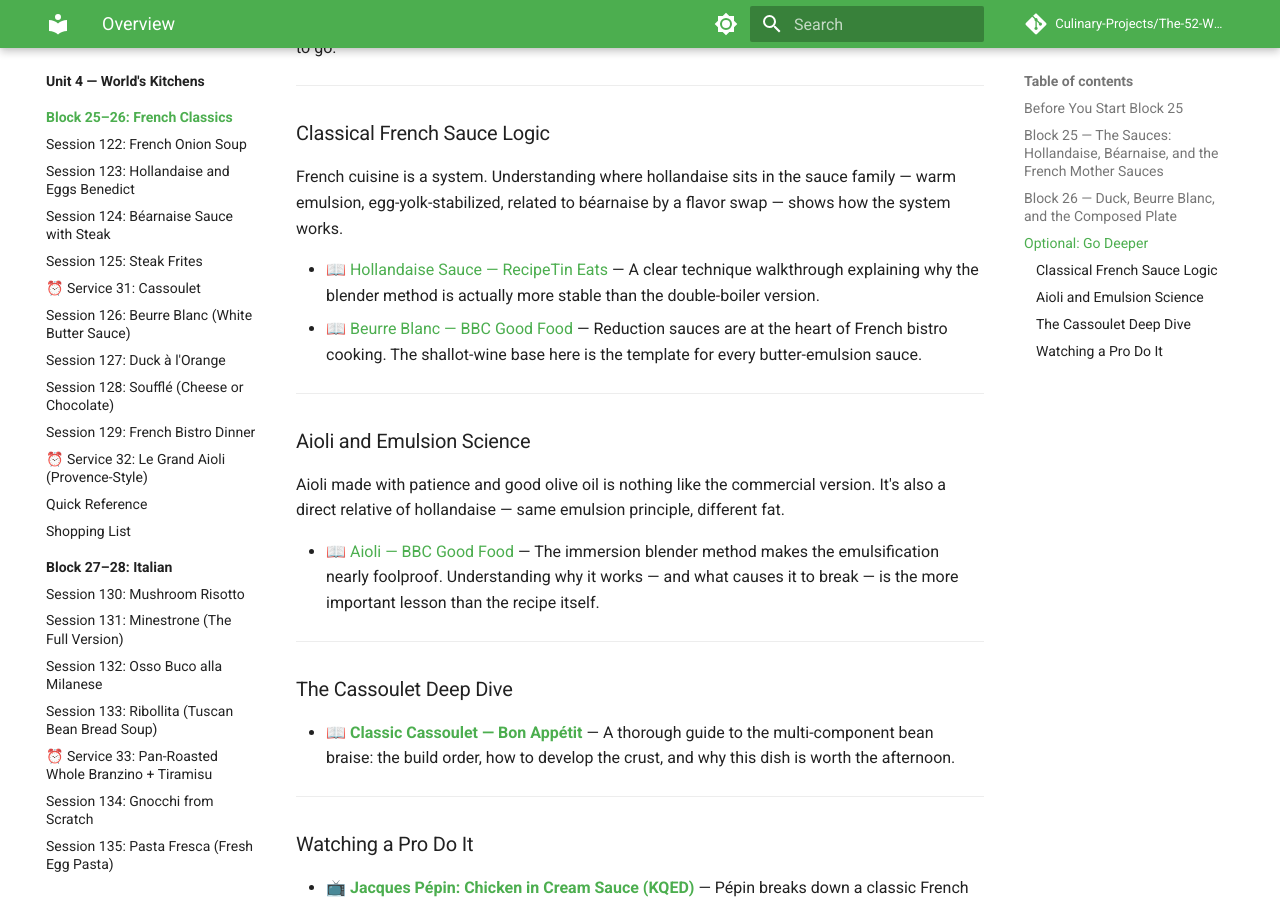
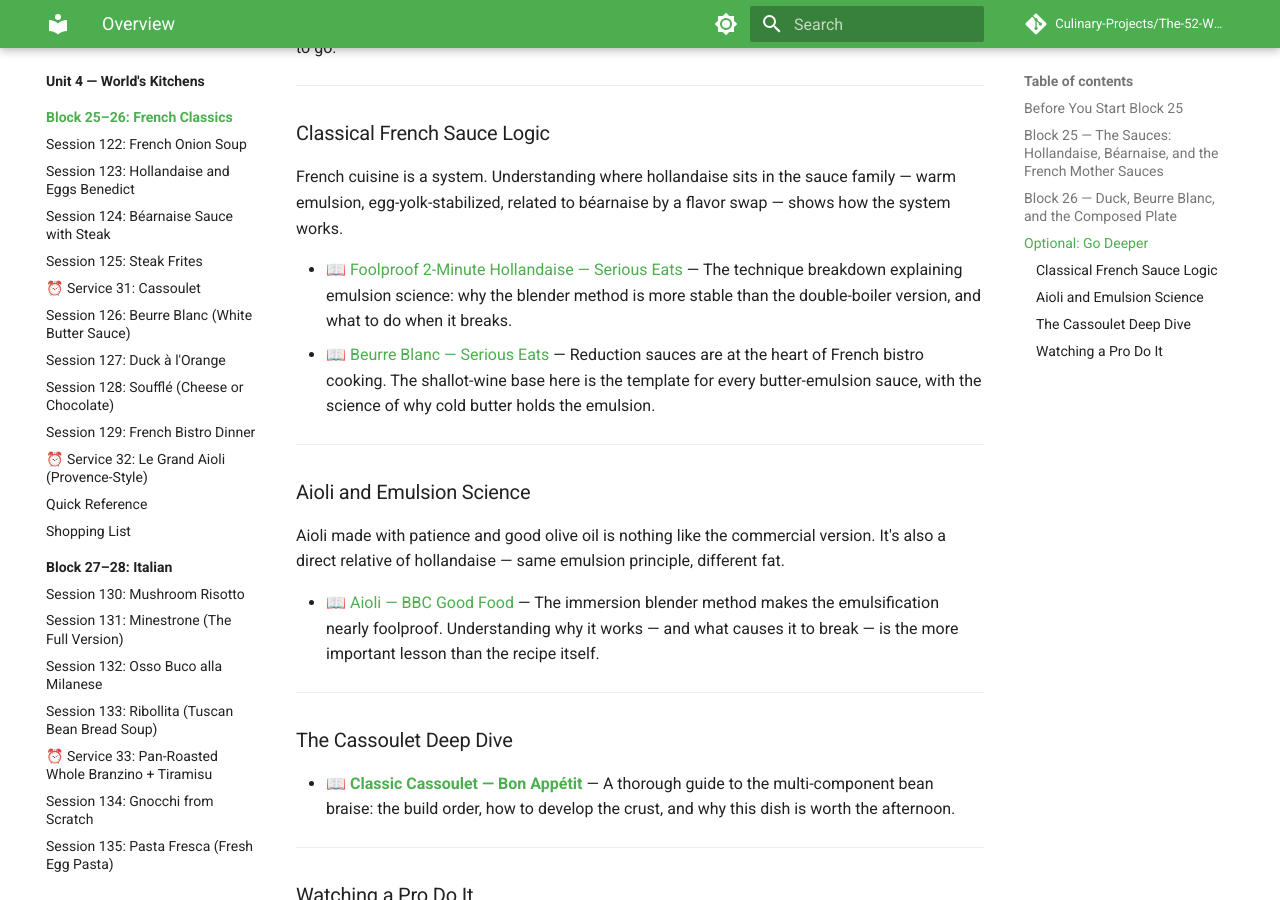
Before and after one commit to Culinary-Projects/The-52-Week-Culinary-Project, an MkDocs documentation site: the page built from docs/blocks/04-worlds-kitchens/25-26-french/index.md, in a window 1280 px wide and 900 px high, scrolled down 2201 px. Built offline with MkDocs 1.6.1 and Material for MkDocs 9.7.7, drawn with Linux system fonts in a browser that asks for light colours; comment, search, counter and statistics services are not loaded.

Commit message:
Restore SE for French emulsion sauces (hollandaise, béarnaise, beurre blanc)
Quality check showed RTE/BBC pages lack emulsion science, temperature
reasoning, and troubleshooting that SE provides. These three sessions
are technique-heavy and benefit from SE's pedagogical depth. The rest
of the French block stays diversified across RTE, BBC, and BA.

Co-Authored-By: Claude Opus 4.6 <noreply@anthropic.com>

```diff
--- a/docs/blocks/04-worlds-kitchens/25-26-french/index.md
+++ b/docs/blocks/04-worlds-kitchens/25-26-french/index.md
@@ -70,8 +70,8 @@ These aren't required reading — but if something from this block sparked a que
 
 French cuisine is a system. Understanding where hollandaise sits in the sauce family — warm emulsion, egg-yolk-stabilized, related to béarnaise by a flavor swap — shows how the system works.
 
-- 📖 [Hollandaise Sauce — RecipeTin Eats](https://www.recipetineats.com/hollandaise-sauce/) — A clear technique walkthrough explaining why the blender method is actually more stable than the double-boiler version.
-- 📖 [Beurre Blanc — BBC Good Food](https://www.bbcgoodfood.com/recipes/beurre-blanc) — Reduction sauces are at the heart of French bistro cooking. The shallot-wine base here is the template for every butter-emulsion sauce.
+- 📖 [Foolproof 2-Minute Hollandaise — Serious Eats](https://www.seriouseats.com/foolproof-2-minute-hollandaise-recipe) — The technique breakdown explaining emulsion science: why the blender method is more stable than the double-boiler version, and what to do when it breaks.
+- 📖 [Beurre Blanc — Serious Eats](https://www.seriouseats.com/beurre-blanc-recipe-7643412) — Reduction sauces are at the heart of French bistro cooking. The shallot-wine base here is the template for every butter-emulsion sauce, with the science of why cold butter holds the emulsion.
 
 ---
 
```
Also changed, not shown: docs/blocks/04-worlds-kitchens/25-26-french/quick-ref.md (+6 -6 lines), docs/blocks/04-worlds-kitchens/25-26-french/session-123-hollandaise-and-eggs-benedict.md (+2 -2 lines), docs/blocks/04-worlds-kitchens/25-26-french/session-124-bearnaise-sauce-with-steak.md (+1 -1 lines), docs/blocks/04-worlds-kitchens/25-26-french/session-126-beurre-blanc-white-butter-sauce.md (+1 -1 lines).
